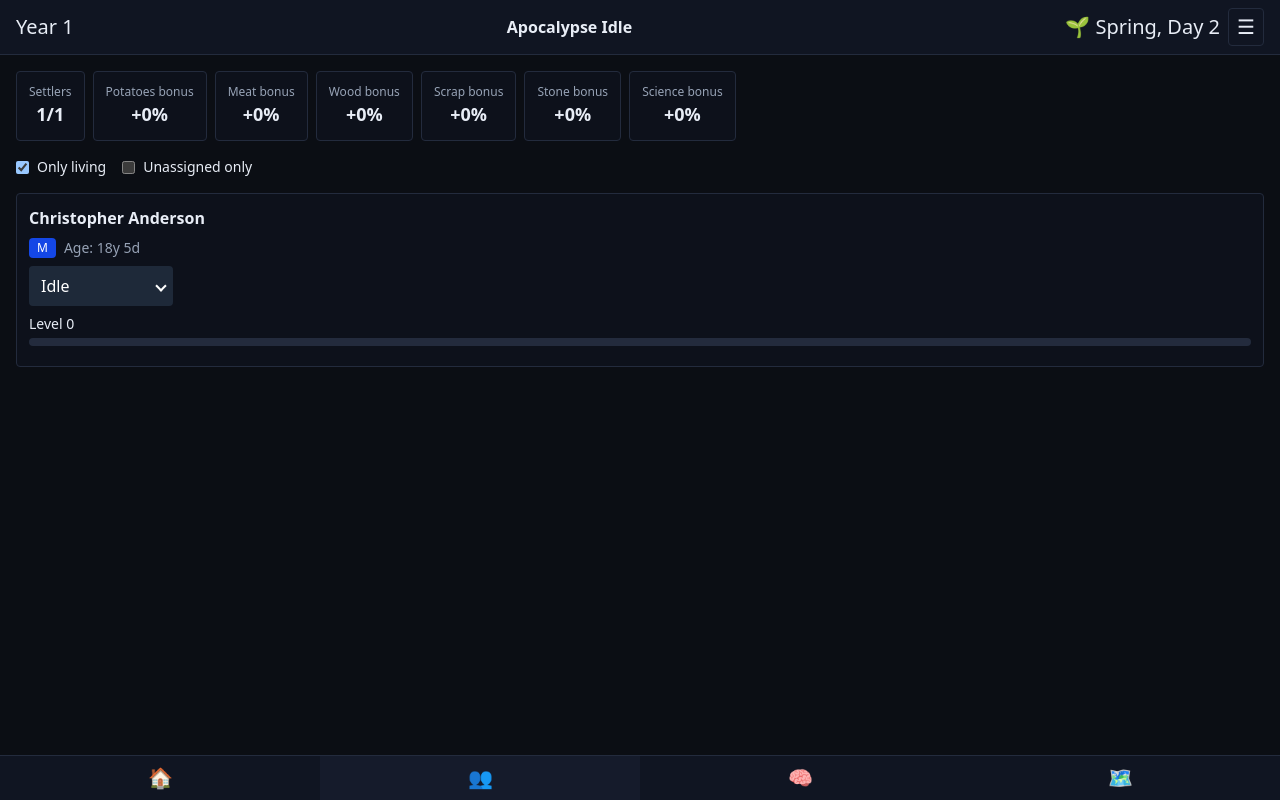
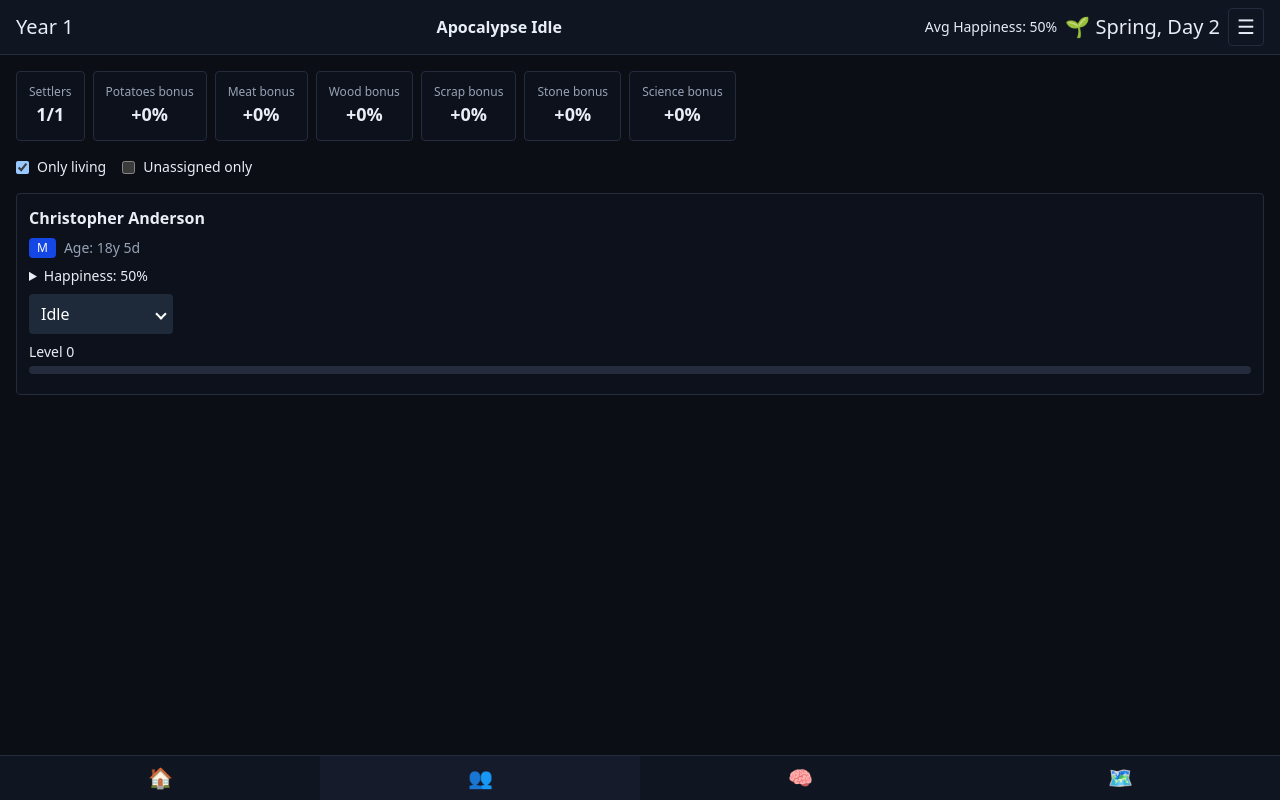
Before and after one commit to mikisz/apocalypse-idle, a React (Vite) app: page / in a window 1280 px wide. Both pictures are taken after a click on the button "Population". Built offline with nearby package versions, Linux system fonts and the light colour scheme.

Commit message:
docs: describe settler happiness

```diff
--- a/src/components/TopBar.tsx
+++ b/src/components/TopBar.tsx
@@ -9,12 +9,23 @@ export default function TopBar(): JSX.Element {
   const modifiers: Record<string, number> = getSeasonModifiers(state);
   const [open, setOpen] = useState<boolean>(false);
   const labels: Record<string, string> = { FOOD: 'Food', RAW: 'Raw' };
+  const settlers = state.population?.settlers || [];
+  const avgHappiness =
+    settlers.length > 0
+      ? Math.round(
+          settlers.reduce((sum, s) => sum + (s.happiness || 0), 0) /
+            settlers.length,
+        )
+      : 0;
 
   return (
     <header className="sticky top-0 z-10 flex items-center justify-between px-4 py-2 border-b border-stroke bg-bg2">
       <span className="tabular-nums text-xl">Year {time.year}</span>
       <h1 className="font-semibold">Apocalypse Idle</h1>
       <div className="relative flex items-center gap-2">
+        <span className="tabular-nums text-sm">
+          Avg Happiness: {avgHappiness}%
+        </span>
         <button
           className="text-xl tabular-nums"
           onClick={() => setOpen((o) => !o)}
--- a/src/data/balance.js
+++ b/src/data/balance.js
@@ -4,6 +4,8 @@ export const BALANCE = {
   STARVATION_DEATH_TIMER_SECONDS: 90,
   MAX_LEVEL: 20,
   XP_GAIN_PER_SECOND_ACTIVE: 0.25,
+  HAPPINESS_BASE: 50,
+  HAPPINESS_OVERCR_PENALTY_PER: 5,
 };
 
 export function XP_TIME_TO_NEXT_LEVEL_SECONDS(level) {
@@ -14,3 +16,15 @@ export function ROLE_BONUS_PER_SETTLER(level) {
   if (level <= 10) return 0.1 * level;
   return 1.0 + 0.05 * (level - 10);
 }
+
+export function FOOD_VARIETY_BONUS(count) {
+  if (count <= 0) return -20;
+  if (count === 1) return 0;
+  if (count === 2) return 5;
+  if (count === 3) return 10;
+  return 15;
+}
+
+export function XP_MULTIPLIER_FROM_HAPPINESS(happiness) {
+  return 0.5 + happiness / 100;
+}
--- a/src/data/names.js
+++ b/src/data/names.js
@@ -69,6 +69,7 @@ export const LAST_NAMES = [
 ];
 
 import { DAYS_PER_YEAR } from '../engine/time.js';
+import { BALANCE } from './balance.js';
 
 export function makeRandomSettler({ sex, randomizeAge = false } = {}) {
   const chosenSex = sex || (Math.random() < 0.5 ? 'M' : 'F');
@@ -90,5 +91,7 @@ export function makeRandomSettler({ sex, randomizeAge = false } = {}) {
     ageDays: baseAge + randomDays,
     role: null,
     skills: {},
+    happiness: BALANCE.HAPPINESS_BASE,
+    happinessBreakdown: [{ label: 'Base', value: BALANCE.HAPPINESS_BASE }],
   };
 }
--- a/src/engine/settlers.js
+++ b/src/engine/settlers.js
@@ -2,10 +2,13 @@ import {
   BALANCE,
   XP_TIME_TO_NEXT_LEVEL_SECONDS,
   ROLE_BONUS_PER_SETTLER,
+  FOOD_VARIETY_BONUS,
+  XP_MULTIPLIER_FROM_HAPPINESS,
 } from '../data/balance.js';
-import { getCapacity } from '../state/selectors.js';
+import { getCapacity, getSettlerCapacity } from '../state/selectors.js';
 import { clampResource } from './production.js';
 import { SECONDS_PER_DAY } from './time.js';
+import { RESOURCES } from '../data/resources.js';
 
 export function computeRoleBonuses(settlers) {
   const bonuses = {};
@@ -35,6 +38,33 @@ export function processSettlersTick(
     ? [...state.population.settlers]
     : [];
   const living = settlers.filter((s) => !s.isDead);
+
+  // Happiness calculation
+  const settlerCap = getSettlerCapacity(state);
+  const overcrowded = Math.max(0, living.length - settlerCap);
+  const overcrowdingPenalty =
+    -overcrowded * BALANCE.HAPPINESS_OVERCR_PENALTY_PER;
+  const foodTypes = Object.keys(RESOURCES).filter(
+    (id) =>
+      RESOURCES[id].category === 'FOOD' &&
+      (state.resources[id]?.amount || 0) > 0,
+  ).length;
+  const foodVarietyBonus = FOOD_VARIETY_BONUS(foodTypes);
+  const base = BALANCE.HAPPINESS_BASE;
+  const happinessValue = Math.min(
+    100,
+    Math.max(0, base + foodVarietyBonus + overcrowdingPenalty),
+  );
+  const happinessBreakdown = [
+    { label: 'Base', value: base },
+    { label: 'Overcrowding', value: overcrowdingPenalty },
+    { label: 'Food variety', value: foodVarietyBonus },
+  ];
+  for (const s of settlers) {
+    s.happiness = happinessValue;
+    s.happinessBreakdown = happinessBreakdown;
+  }
+  const xpMultiplier = XP_MULTIPLIER_FROM_HAPPINESS(happinessValue);
 
   // Compute bonuses
   const bonuses = roleBonuses || computeRoleBonuses(living);
@@ -89,7 +119,11 @@ export function processSettlersTick(
       starvationTimer = 0;
     }
   }
-  const colony = { ...state.colony, starvationTimerSeconds: starvationTimer };
+  const colony = {
+    ...state.colony,
+    starvationTimerSeconds: starvationTimer,
+    happiness: { value: happinessValue, breakdown: happinessBreakdown },
+  };
 
   // Aging and XP
   for (const s of settlers) {
@@ -100,7 +134,8 @@ export function processSettlersTick(
         const entry = s.skills[s.role] || { level: 0, xp: 0 };
         if (entry.level < BALANCE.MAX_LEVEL) {
           entry.xp =
-            (entry.xp || 0) + BALANCE.XP_GAIN_PER_SECOND_ACTIVE * seconds;
+            (entry.xp || 0) +
+            BALANCE.XP_GAIN_PER_SECOND_ACTIVE * seconds * xpMultiplier;
           let lvl = entry.level;
           let xp = entry.xp;
           while (lvl < BALANCE.MAX_LEVEL) {
--- a/src/state/defaultState.js
+++ b/src/state/defaultState.js
@@ -3,6 +3,7 @@ import { CURRENT_SAVE_VERSION } from '../engine/persistence.js';
 import { RESOURCES } from '../data/resources.js';
 import { makeRandomSettler } from '../data/names.js';
 import { RADIO_BASE_SECONDS } from '../data/settlement.js';
+import { BALANCE } from '../data/balance.js';
 
 const initResources = () => {
   const obj = {};
@@ -24,6 +25,10 @@ const initSettlers = () => [makeRandomSettler()];
 const initColony = () => ({
   starvationTimerSeconds: 0,
   radioTimer: RADIO_BASE_SECONDS,
+  happiness: {
+    value: BALANCE.HAPPINESS_BASE,
+    breakdown: [{ label: 'Base', value: BALANCE.HAPPINESS_BASE }],
+  },
 });
 
 const initResearch = () => ({ current: null, completed: [], progress: {} });
--- a/src/views/PopulationView.jsx
+++ b/src/views/PopulationView.jsx
@@ -98,6 +98,19 @@ export default function PopulationView() {
                   Age: {years}y {days}d
                 </span>
               </div>
+              <details className="text-sm">
+                <summary className="cursor-pointer">
+                  Happiness: {Math.round(s.happiness || 0)}%
+                </summary>
+                <ul className="ml-4 space-y-0.5 text-xs">
+                  {(s.happinessBreakdown || []).map((b, idx) => (
+                    <li key={idx}>
+                      {b.label}: {b.value >= 0 ? '+' : ''}
+                      {b.value}
+                    </li>
+                  ))}
+                </ul>
+              </details>
               <div className="relative inline-block w-36">
                 <select
                   value={s.role || 'idle'}
```
Also changed, not shown: 1 other file (tests, documents, lock files or other folders).
